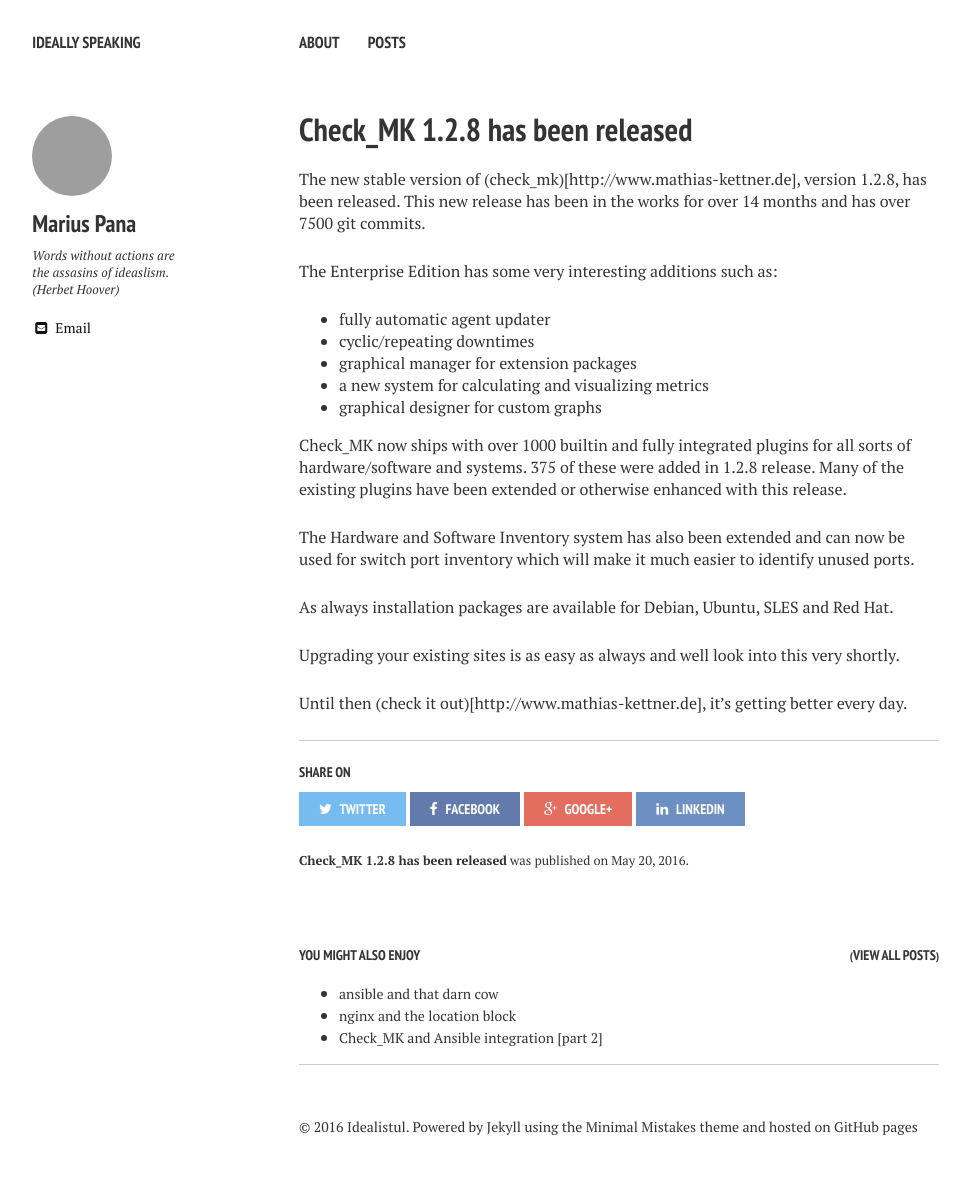
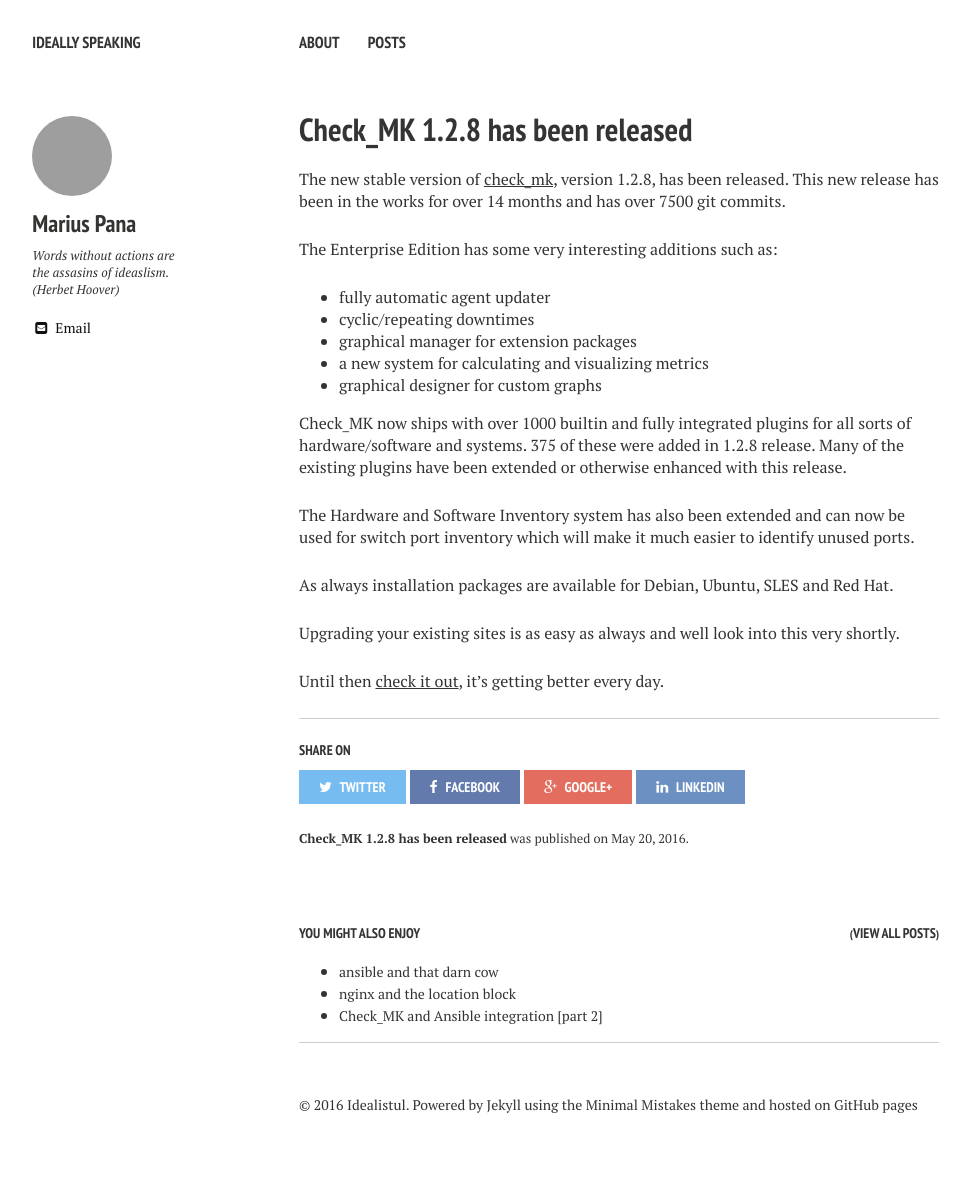
Before and after one commit to mariuspana/mariuspana.github.io, a Jekyll site: the page built from _posts/2016-05-20-check_mk-1.2.8.md, in a window 1280 px wide. Shown: the whole page, without its empty margins (21-991 px from the left). Built offline with Jekyll 4.4.1, drawn with Linux system fonts in a browser that asks for light colours; nearby versions of some CDN libraries; comment, search, counter and statistics services are not loaded; after the commit the page ends 1163 px from its top, so only the background shows below that; grey boxes are pictures that could not be loaded.

Commit message:
fixed broken links

```diff
--- a/_posts/2016-05-20-check_mk-1.2.8.md
+++ b/_posts/2016-05-20-check_mk-1.2.8.md
@@ -10,7 +10,7 @@ image:
 modified:
 ---
 
-The new stable version of (check_mk)[http://www.mathias-kettner.de], version 1.2.8, has been released. This new release has been in the works for over 14 months and has over 7500 git commits.
+The new stable version of [check_mk](http://www.mathias-kettner.de), version 1.2.8, has been released. This new release has been in the works for over 14 months and has over 7500 git commits.
 
 The Enterprise Edition has some very interesting additions such as:
 - fully automatic agent updater
@@ -28,4 +28,4 @@ As always installation packages are available for Debian, Ubuntu, SLES and Red H
 
 Upgrading your existing sites is as easy as always and well look into this very shortly.
 
-Until then (check it out)[http://www.mathias-kettner.de], it's getting better every day.
+Until then [check it out](http://www.mathias-kettner.de), it's getting better every day.
```
